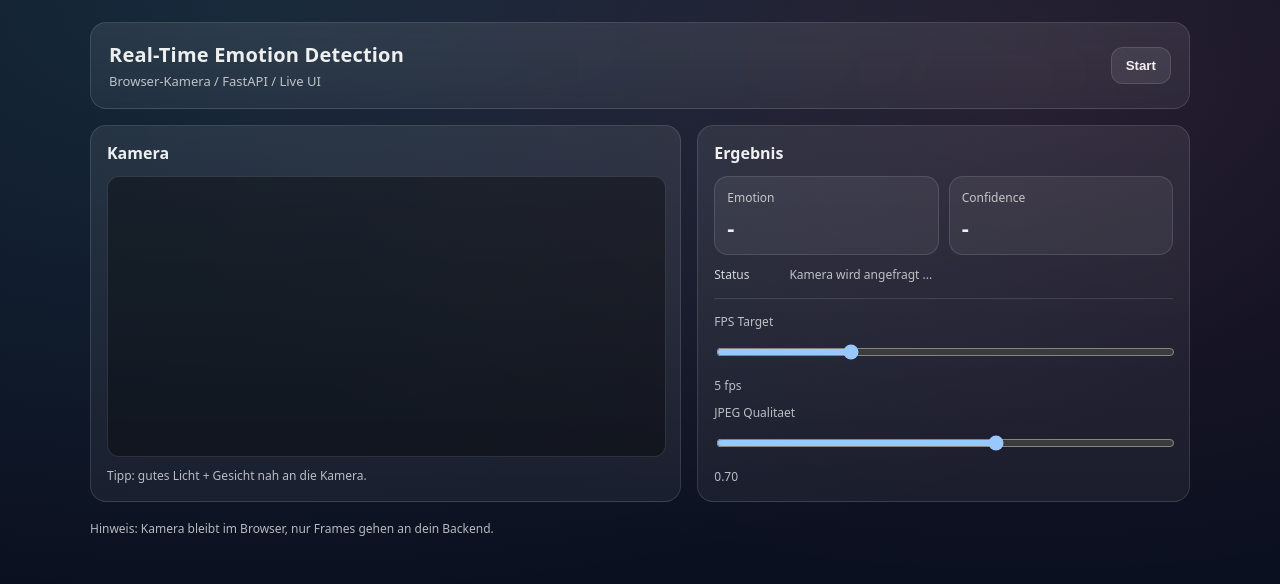
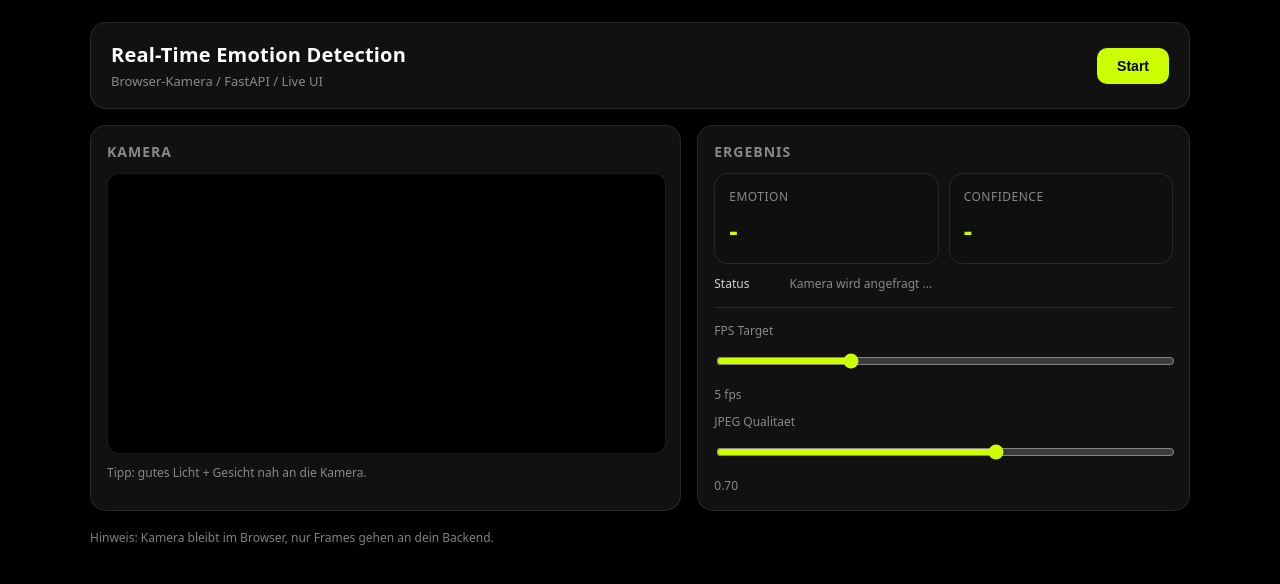
Before and after one commit to Aaronnn-a/emotion-cam-, a React (Vite) app in the folder frontend/: page / in a window 1280 px wide. Shown: the top 584 px of the page. Built offline with nearby package versions, Linux system fonts and the light colour scheme; no server answers.

Commit message:
style: match portfolio design

```diff
--- a/frontend/src/styles.css
+++ b/frontend/src/styles.css
@@ -1,22 +1,19 @@
 :root {
-  color-scheme: dark;
-  --bg: #0b1020;
-  --panel: rgba(255, 255, 255, 0.06);
-  --panel2: rgba(255, 255, 255, 0.09);
-  --text: rgba(255, 255, 255, 0.92);
-  --muted: rgba(255, 255, 255, 0.7);
+  --bg: #000000;
+  --panel: #111111;
+  --panel2: #0f0f0f;
+  --text: #ffffff;
+  --muted: rgba(255, 255, 255, 0.5);
   --danger: #ff5c7a;
-  --accent: #6ae4ff;
-  --border: rgba(255, 255, 255, 0.12);
+  --accent: #ccff00;
+  --border: rgba(255, 255, 255, 0.1);
 }
 
 html, body {
   height: 100%;
   margin: 0;
-  font-family: ui-sans-serif, system-ui, -apple-system, Segoe UI, Roboto, Arial, "Apple Color Emoji", "Segoe UI Emoji";
-  background: radial-gradient(1200px 600px at 20% 0%, rgba(106, 228, 255, 0.12), transparent),
-              radial-gradient(900px 500px at 80% 10%, rgba(255, 92, 122, 0.10), transparent),
-              var(--bg);
+  font-family: ui-sans-serif, system-ui, -apple-system, Segoe UI, Roboto, Arial, sans-serif;
+  background: var(--bg);
   color: var(--text);
 }
 
@@ -31,17 +28,17 @@ html, body {
   justify-content: space-between;
   align-items: center;
   gap: 16px;
-  padding: 18px 18px;
+  padding: 18px 20px;
   border: 1px solid var(--border);
-  background: linear-gradient(180deg, var(--panel2), var(--panel));
+  background: var(--panel);
   border-radius: 16px;
-  backdrop-filter: blur(10px);
 }
 
 .title {
-  font-weight: 800;
+  font-weight: 900;
   font-size: 20px;
   letter-spacing: 0.2px;
+  color: var(--text);
 }
 .subtitle {
   font-size: 13px;
@@ -50,16 +47,22 @@ html, body {
 }
 
 .btn {
+  border: none;
+  background: var(--accent);
+  color: #000000;
+  padding: 10px 20px;
+  border-radius: 10px;
+  cursor: pointer;
+  font-weight: 800;
+  font-size: 14px;
+}
+.btn:hover { background: #d4ff1a; }
+.btnStop {
+  background: transparent;
   border: 1px solid var(--border);
-  background: rgba(255, 255, 255, 0.08);
   color: var(--text);
-  padding: 10px 14px;
-  border-radius: 12px;
-  cursor: pointer;
-  font-weight: 700;
 }
-.btn:hover { background: rgba(255, 255, 255, 0.12); }
-.btnStop { border-color: rgba(255, 92, 122, 0.35); }
+.btnStop:hover { background: rgba(255,255,255,0.05); }
 
 .grid {
   display: grid;
@@ -73,20 +76,24 @@ html, body {
 
 .card {
   border: 1px solid var(--border);
-  background: linear-gradient(180deg, rgba(255,255,255,0.08), rgba(255,255,255,0.05));
+  background: var(--panel);
   border-radius: 16px;
   padding: 16px;
 }
 .cardTitle {
   font-weight: 800;
   margin-bottom: 12px;
+  font-size: 14px;
+  color: var(--muted);
+  text-transform: uppercase;
+  letter-spacing: 1px;
 }
 
 .video {
   width: 100%;
   border-radius: 12px;
   border: 1px solid var(--border);
-  background: rgba(0,0,0,0.35);
+  background: #000;
 }
 
 .hint {
@@ -104,18 +111,20 @@ html, body {
 .metric {
   border: 1px solid var(--border);
   border-radius: 14px;
-  padding: 12px;
-  background: rgba(255,255,255,0.06);
+  padding: 14px;
+  background: var(--panel2);
 }
 .metricLabel {
   font-size: 12px;
   color: var(--muted);
+  text-transform: uppercase;
+  letter-spacing: 0.5px;
 }
 .metricValue {
-  margin-top: 6px;
-  font-size: 22px;
+  margin-top: 8px;
+  font-size: 26px;
   font-weight: 900;
-  letter-spacing: 0.2px;
+  color: var(--accent);
 }
 
 .small {
@@ -135,7 +144,7 @@ html, body {
   border: 1px solid rgba(255, 92, 122, 0.35);
   background: rgba(255, 92, 122, 0.10);
   border-radius: 12px;
-  color: rgba(255,255,255,0.92);
+  color: var(--text);
   font-size: 12px;
   white-space: pre-wrap;
 }
@@ -155,21 +164,20 @@ html, body {
   color: var(--muted);
   margin-bottom: 6px;
 }
-.field input[type="text"], .field input:not([type]) , .field input[type="url"], .field input[type="number"], .field input[type="range"], .field input {
+.field input {
   width: 100%;
   box-sizing: border-box;
-}
-.field input {
   border: 1px solid var(--border);
-  background: rgba(0,0,0,0.25);
+  background: #0a0a0a;
   color: var(--text);
-  border-radius: 12px;
+  border-radius: 10px;
   padding: 10px 12px;
   outline: none;
 }
 .field input[type="range"] {
   padding: 0;
   height: 28px;
+  accent-color: var(--accent);
 }
 .value {
   font-size: 12px;
```
